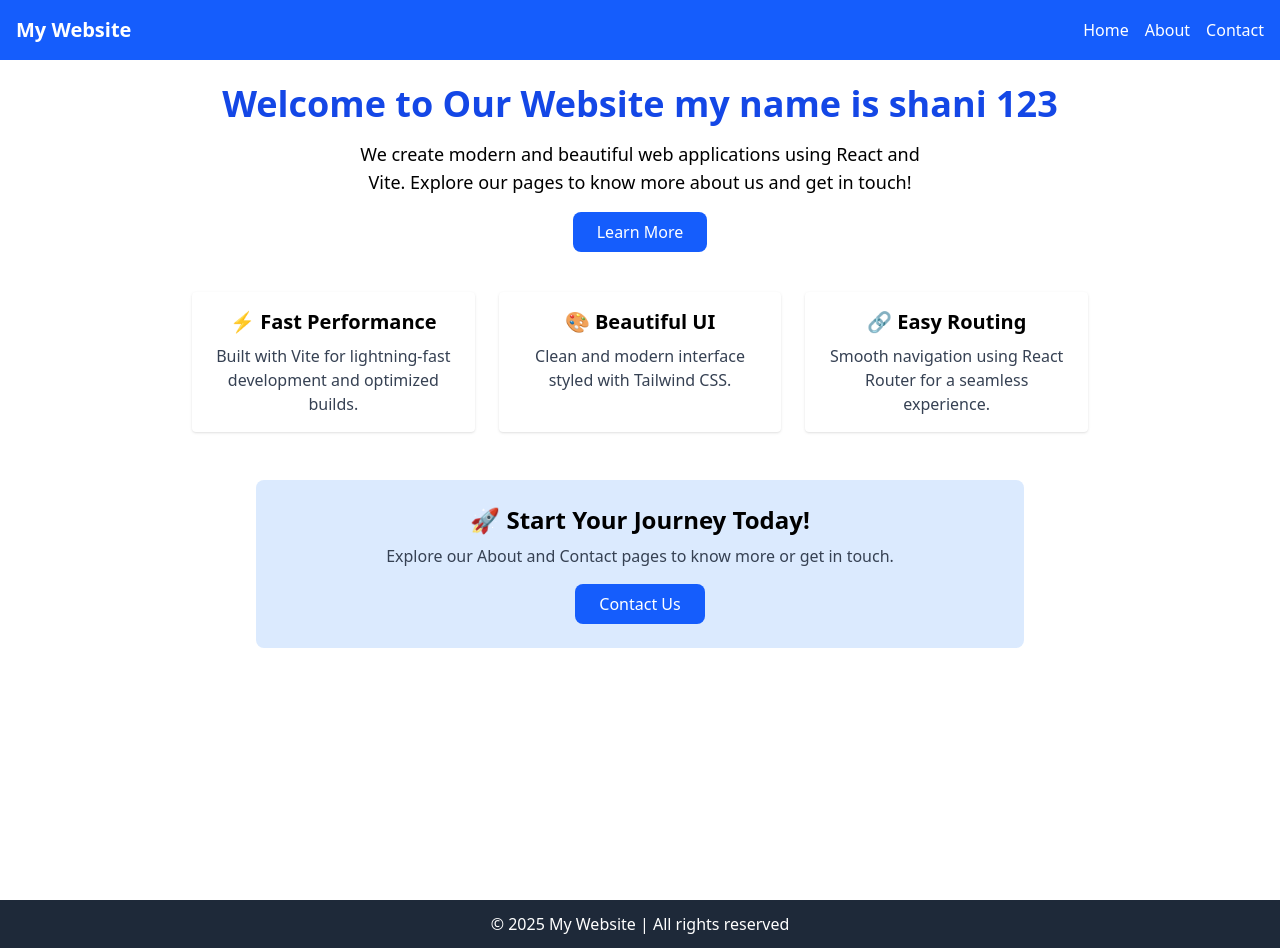
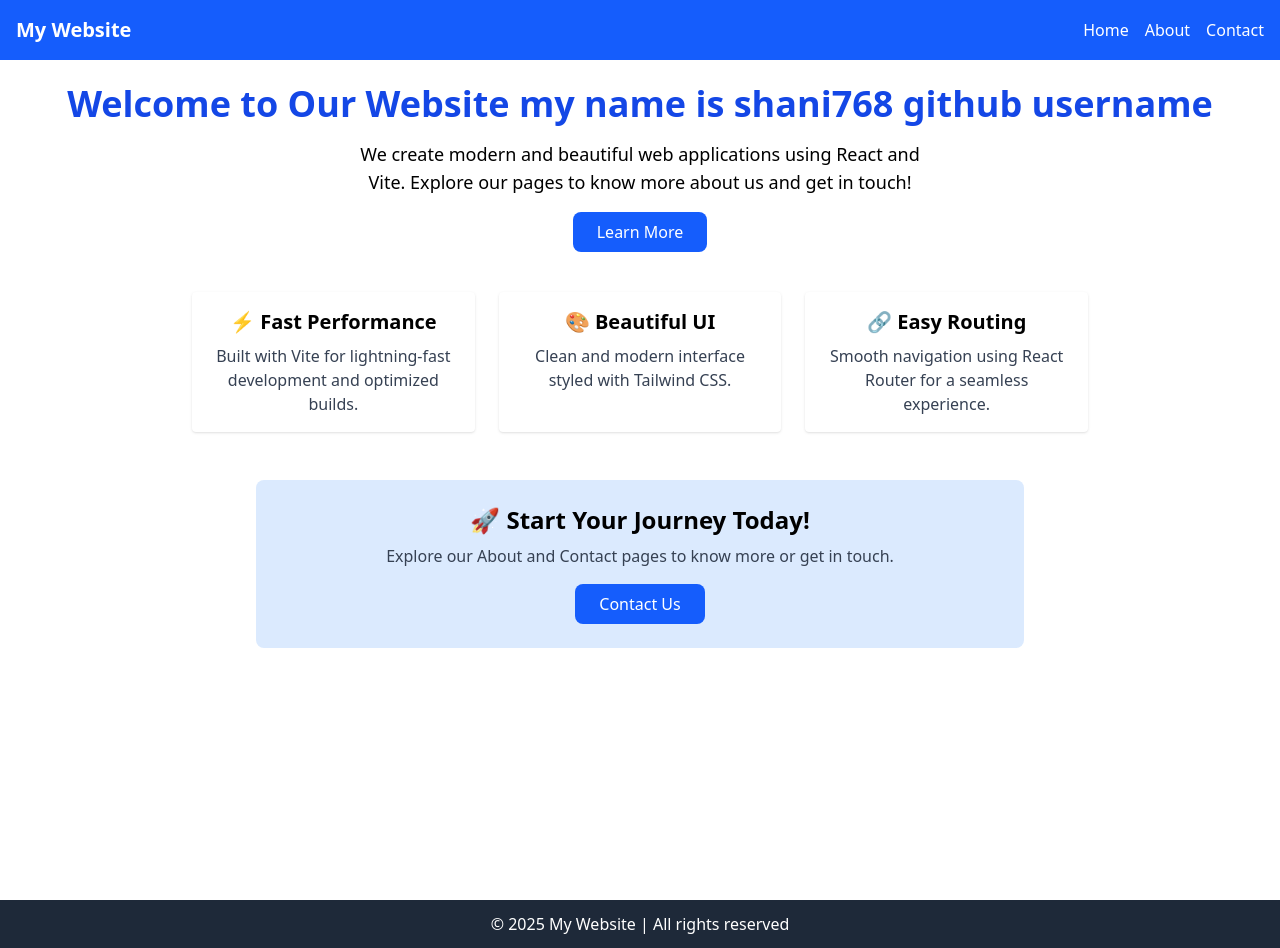
Before and after one commit to Shani768/kubernates-static-website-deployment, a React (Vite) app in the folder frontend/: page / in a window 1280 px wide. Built offline with nearby package versions, Linux system fonts and the light colour scheme.

Commit message:
update home.jsx test1

```diff
--- a/frontend/src/pages/Home.jsx
+++ b/frontend/src/pages/Home.jsx
@@ -3,7 +3,7 @@ export default function Home() {
     <div className="p-6 text-center">
       {/* Hero Section */}
       <section className="mb-8">
-        <h2 className="text-4xl font-bold mb-4 text-blue-700">Welcome to Our Website my name is shani 123</h2>
+        <h2 className="text-4xl font-bold mb-4 text-blue-700">Welcome to Our Website my name is shani768 github username</h2>
         <p className="text-lg max-w-xl mx-auto mb-4">
           We create modern and beautiful web applications using React and Vite.
           Explore our pages to know more about us and get in touch!
```
